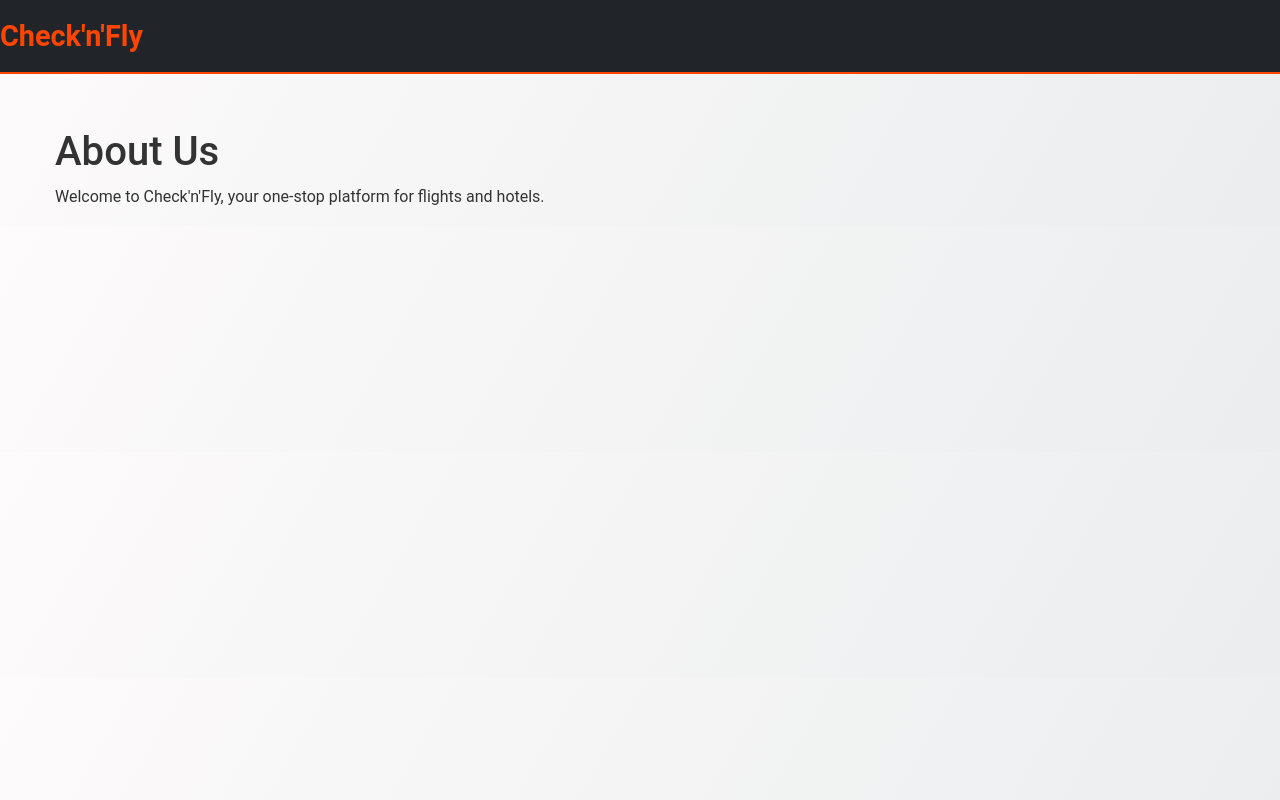
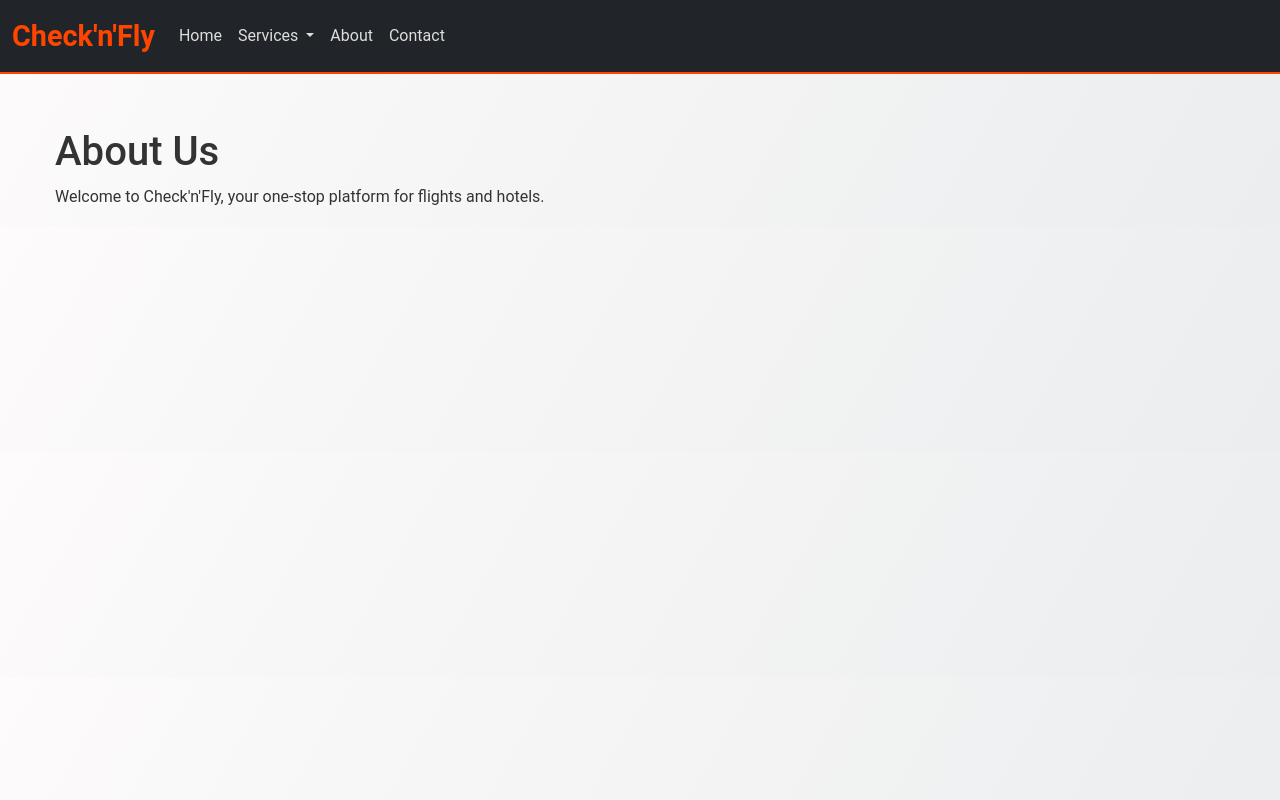
Before and after one commit to AnthonyRivera3/Anthony.Rivera3.github.io-check-n-fly, a plain HTML site: page about.html in a window 1280 px wide. Drawn offline with nearby package versions, Linux system fonts and the light colour scheme.

Commit message:
adding nav bar to about page- commit 7 Anthony

```diff
--- a/about.html
+++ b/about.html
@@ -16,5 +16,38 @@
     <h1>About Us</h1>
     <p>Welcome to Check'n'Fly, your one-stop platform for flights and hotels.</p>
   </div>
+
+  <nav class="navbar navbar-expand-lg navbar-dark bg-dark fixed-top">
+    <div class="container-fluid">
+        <a class="navbar-brand" href="#">Check'n'Fly</a>
+        <button class="navbar-toggler" type="button" data-bs-toggle="collapse" data-bs-target="#navbarNavDropdown" aria-controls="navbarNavDropdown" aria-expanded="false" aria-label="Toggle navigation">
+            <span class="navbar-toggler-icon"></span>
+        </button>
+        <div class="collapse navbar-collapse" id="navbarNavDropdown">
+            <ul class="navbar-nav">
+                <li class="nav-item">
+                    <a class="nav-link active" aria-current="page" href="https://anthonyrivera3.github.io/Anthony.Rivera3.github.io-check-n-fly/index.html">Home</a>
+                </li>
+                <li class="nav-item dropdown">
+                    <a class="nav-link dropdown-toggle" href="#" id="navbarDropdownMenuLink" role="button" data-bs-toggle="dropdown" aria-expanded="false">
+                        Services
+                    </a>
+                    <ul class="dropdown-menu" aria-labelledby="navbarDropdownMenuLink">
+                        <li><a class="dropdown-item" href="https://anthonyrivera3.github.io/Anthony.Rivera3.github.io-check-n-fly/flights.html">Flights and timing</a></li>
+                        <!-- Added a Hotels link that redirects to a specific page -->
+                        <li><a class="dropdown-item" href="https://anthonyrivera3.github.io/Anthony.Rivera3.github.io-check-n-fly/hotels.html">Hotels</a></li>
+                    </ul>
+                </li>
+                <li class="nav-item">
+                    <a class="nav-link" href="#">About</a>
+                </li>
+                <li class="nav-item">
+                    <a class="nav-link" href="#">Contact</a>
+                </li>
+            </ul>
+        </div>
+    </div>
+</nav>
+
 </body>
 </html>
```
